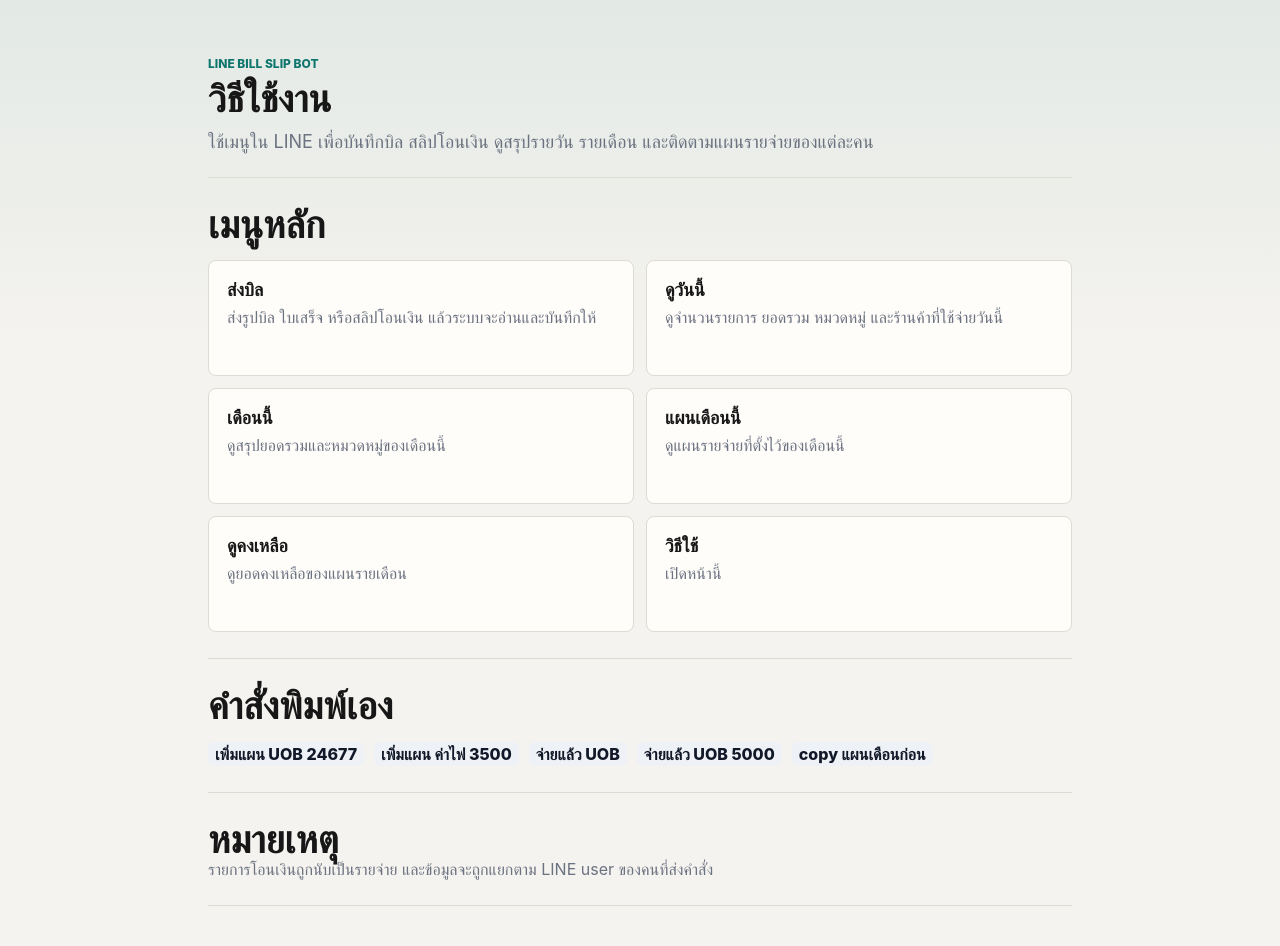
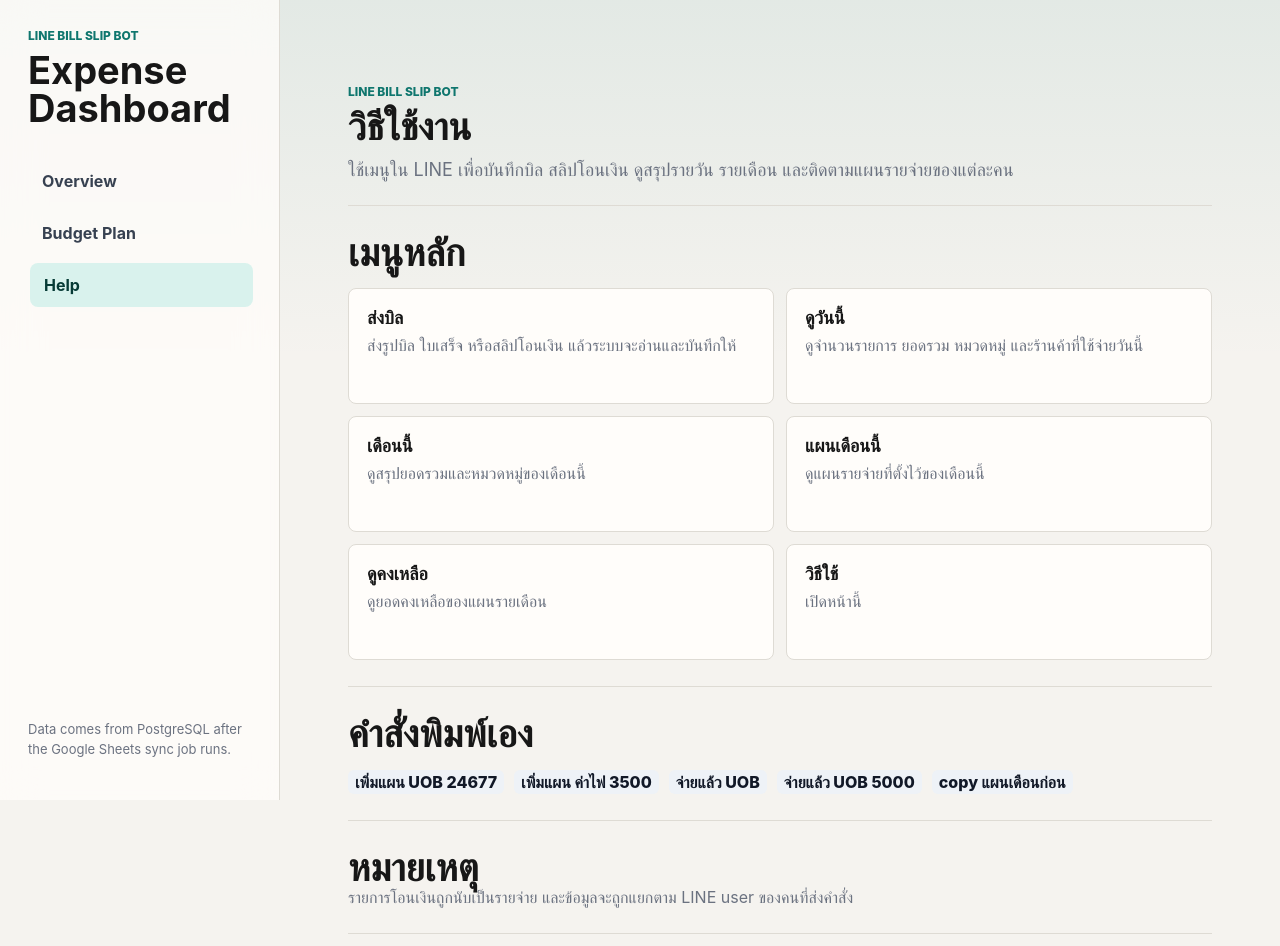
Before and after one commit to wutcom/line-bill-slip-bot, a Next.js app in the folder dashboard/: page /help in a window 1280 px wide. Shown: the top 946 px of the page. Built offline with nearby package versions, Linux system fonts and the light colour scheme.

Commit message:
Add files via upload

```diff
--- a/dashboard/app/help/page.jsx
+++ b/dashboard/app/help/page.jsx
@@ -1,3 +1,5 @@
+import AppShell from '../../components/AppShell';
+
 export const metadata = {
   title: 'วิธีใช้ | LINE Bill Slip Bot',
   description: 'วิธีใช้งาน LINE Bill Slip Bot'
@@ -14,7 +16,8 @@ const summaryItems = [
 
 export default function HelpPage() {
   return (
-    <main className="help-page">
+    <AppShell active="help">
+      <div className="help-page">
       <section className="help-hero">
         <p className="eyebrow">LINE Bill Slip Bot</p>
         <h1>วิธีใช้งาน</h1>
@@ -54,6 +57,7 @@ export default function HelpPage() {
           ของคนที่ส่งคำสั่ง
         </p>
       </section>
-    </main>
+      </div>
+    </AppShell>
   );
 }
```
